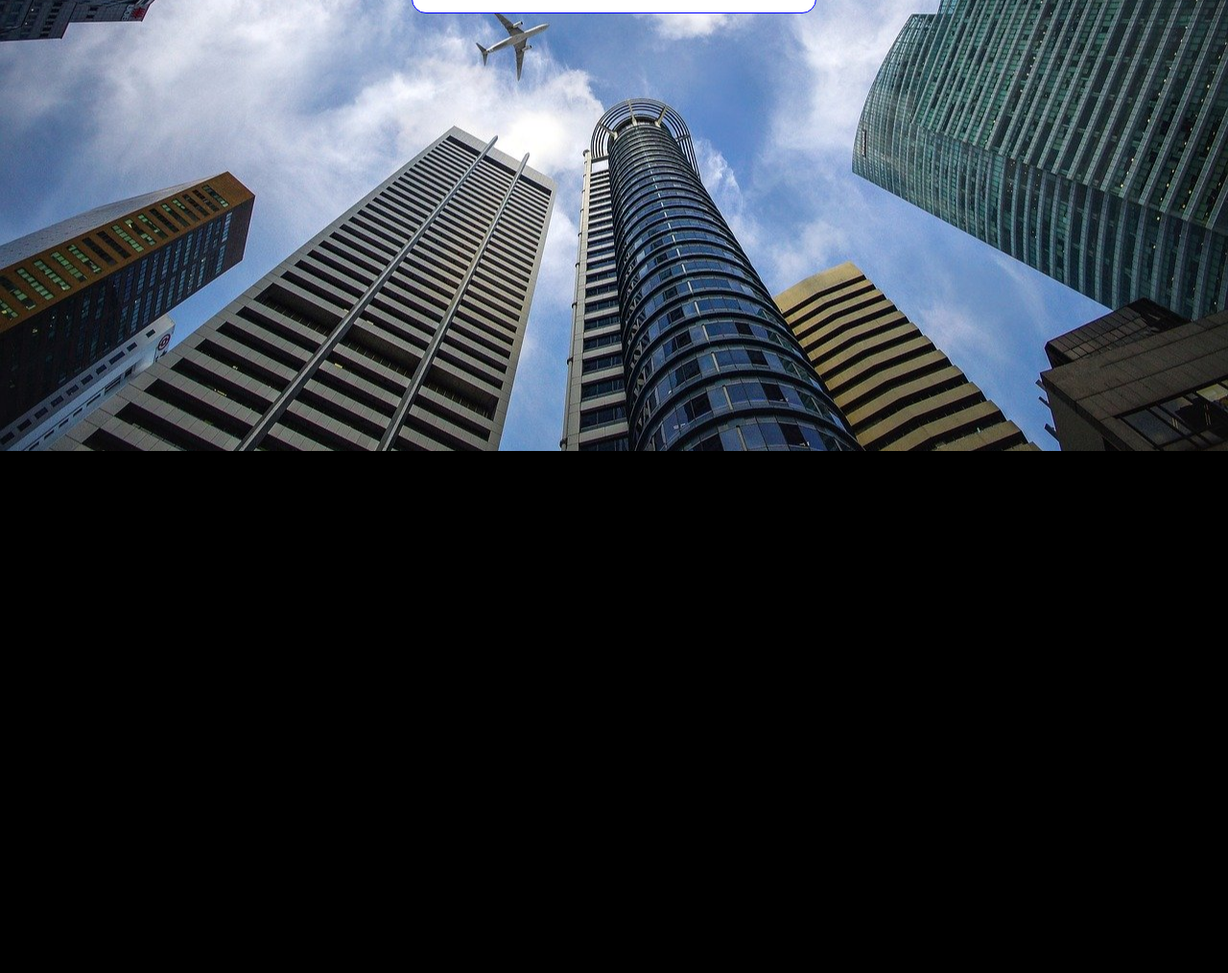
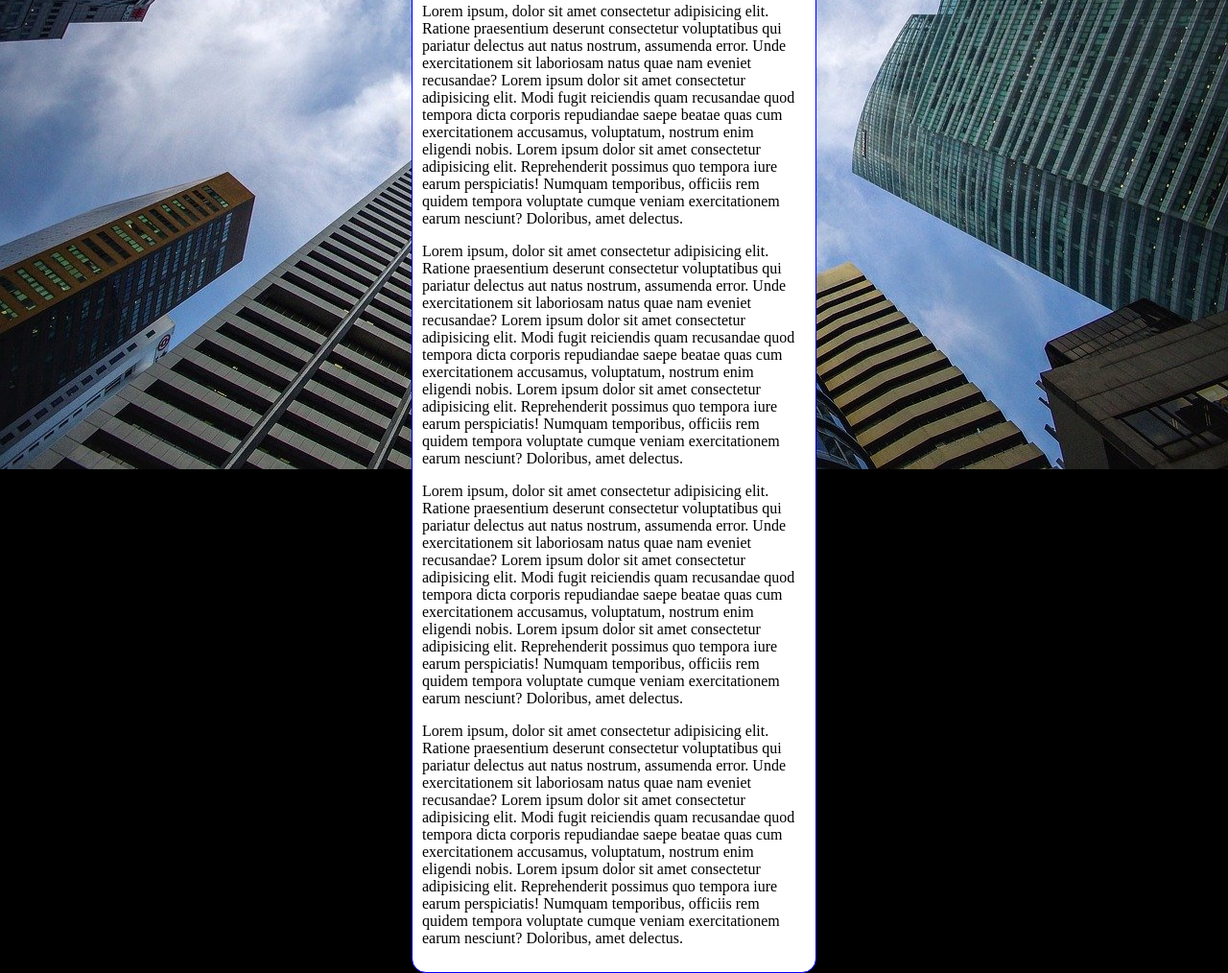
Before and after one commit to taynaraww/html-css, a plain HTML site: page modulo03/fundo006.html in a window 1280 px wide. Shown: the part 346-1360 px from the top of the page at 96% size. Before the commit the page ends 816 px from the top, so only its background shows below. Drawn offline with Linux system fonts and the light colour scheme.

Commit message:
Update fundo006.html

```diff
--- a/modulo03/fundo006.html
+++ b/modulo03/fundo006.html
@@ -44,6 +44,78 @@
             Numquam temporibus, officiis rem quidem
             tempora voluptate cumque veniam exercitationem
             earum nesciunt? Doloribus, amet delectus.</p>
+            <p>Lorem ipsum, dolor sit amet consectetur
+                adipisicing elit. Ratione praesentium
+                deserunt consectetur voluptatibus qui
+                pariatur delectus aut natus nostrum,
+                assumenda error. Unde exercitationem
+                sit laboriosam natus quae nam eveniet
+                recusandae? Lorem ipsum dolor sit amet
+                consectetur adipisicing elit. Modi fugit
+                reiciendis quam recusandae quod tempora
+                dicta corporis repudiandae saepe beatae
+                quas cum exercitationem accusamus,
+                voluptatum, nostrum enim eligendi nobis.
+                Lorem ipsum dolor sit amet consectetur
+                adipisicing elit. Reprehenderit possimus
+                quo tempora iure earum perspiciatis!
+                Numquam temporibus, officiis rem quidem
+                tempora voluptate cumque veniam exercitationem
+                earum nesciunt? Doloribus, amet delectus.</p>
+                <p>Lorem ipsum, dolor sit amet consectetur
+                    adipisicing elit. Ratione praesentium
+                    deserunt consectetur voluptatibus qui
+                    pariatur delectus aut natus nostrum,
+                    assumenda error. Unde exercitationem
+                    sit laboriosam natus quae nam eveniet
+                    recusandae? Lorem ipsum dolor sit amet
+                    consectetur adipisicing elit. Modi fugit
+                    reiciendis quam recusandae quod tempora
+                    dicta corporis repudiandae saepe beatae
+                    quas cum exercitationem accusamus,
+                    voluptatum, nostrum enim eligendi nobis.
+                    Lorem ipsum dolor sit amet consectetur
+                    adipisicing elit. Reprehenderit possimus
+                    quo tempora iure earum perspiciatis!
+                    Numquam temporibus, officiis rem quidem
+                    tempora voluptate cumque veniam exercitationem
+                    earum nesciunt? Doloribus, amet delectus.</p>
+                    <p>Lorem ipsum, dolor sit amet consectetur
+                        adipisicing elit. Ratione praesentium
+                        deserunt consectetur voluptatibus qui
+                        pariatur delectus aut natus nostrum,
+                        assumenda error. Unde exercitationem
+                        sit laboriosam natus quae nam eveniet
+                        recusandae? Lorem ipsum dolor sit amet
+                        consectetur adipisicing elit. Modi fugit
+                        reiciendis quam recusandae quod tempora
+                        dicta corporis repudiandae saepe beatae
+                        quas cum exercitationem accusamus,
+                        voluptatum, nostrum enim eligendi nobis.
+                        Lorem ipsum dolor sit amet consectetur
+                        adipisicing elit. Reprehenderit possimus
+                        quo tempora iure earum perspiciatis!
+                        Numquam temporibus, officiis rem quidem
+                        tempora voluptate cumque veniam exercitationem
+                        earum nesciunt? Doloribus, amet delectus.</p>
+                        <p>Lorem ipsum, dolor sit amet consectetur
+                            adipisicing elit. Ratione praesentium
+                            deserunt consectetur voluptatibus qui
+                            pariatur delectus aut natus nostrum,
+                            assumenda error. Unde exercitationem
+                            sit laboriosam natus quae nam eveniet
+                            recusandae? Lorem ipsum dolor sit amet
+                            consectetur adipisicing elit. Modi fugit
+                            reiciendis quam recusandae quod tempora
+                            dicta corporis repudiandae saepe beatae
+                            quas cum exercitationem accusamus,
+                            voluptatum, nostrum enim eligendi nobis.
+                            Lorem ipsum dolor sit amet consectetur
+                            adipisicing elit. Reprehenderit possimus
+                            quo tempora iure earum perspiciatis!
+                            Numquam temporibus, officiis rem quidem
+                            tempora voluptate cumque veniam exercitationem
+                            earum nesciunt? Doloribus, amet delectus.</p>
     </main>
 </body>
 </html>
```
